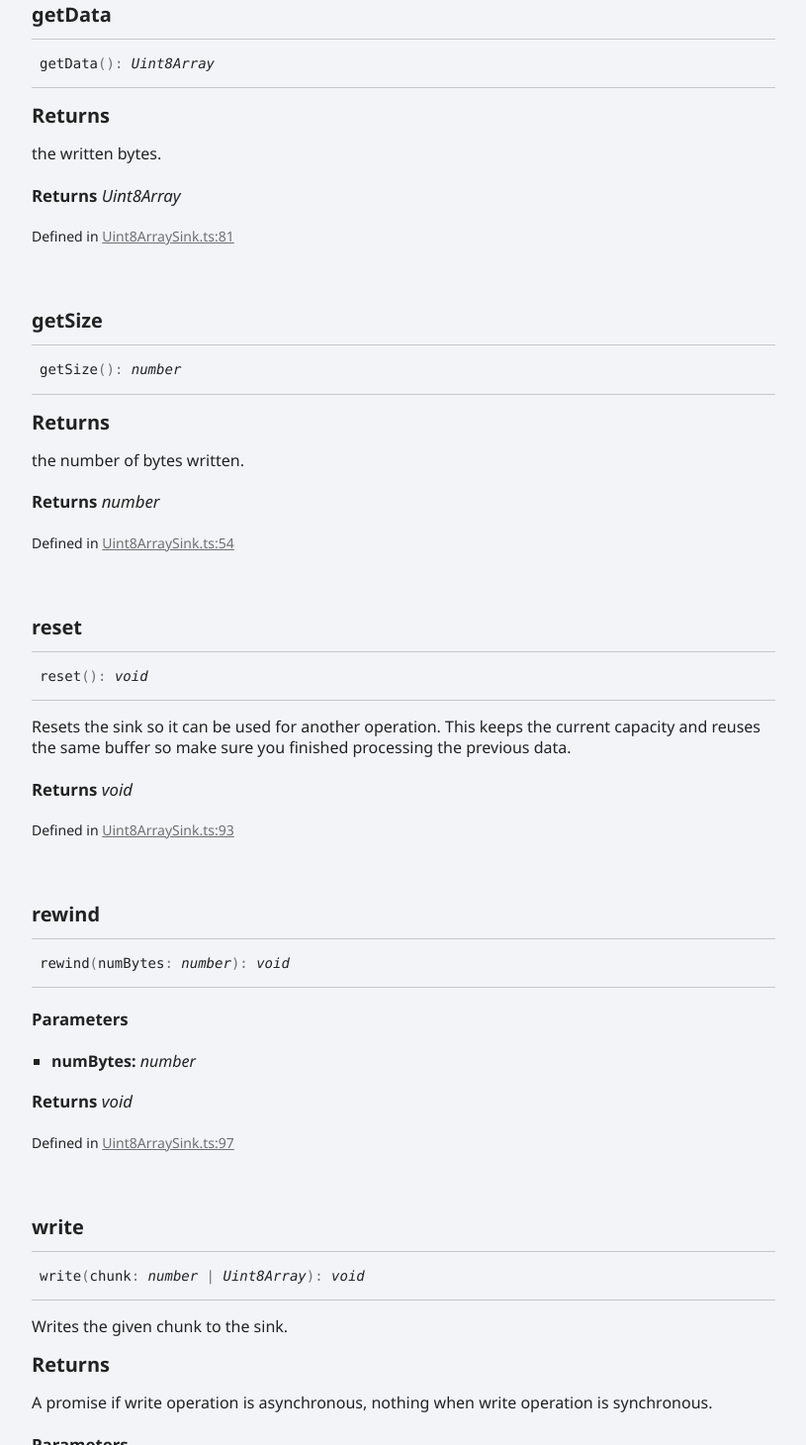
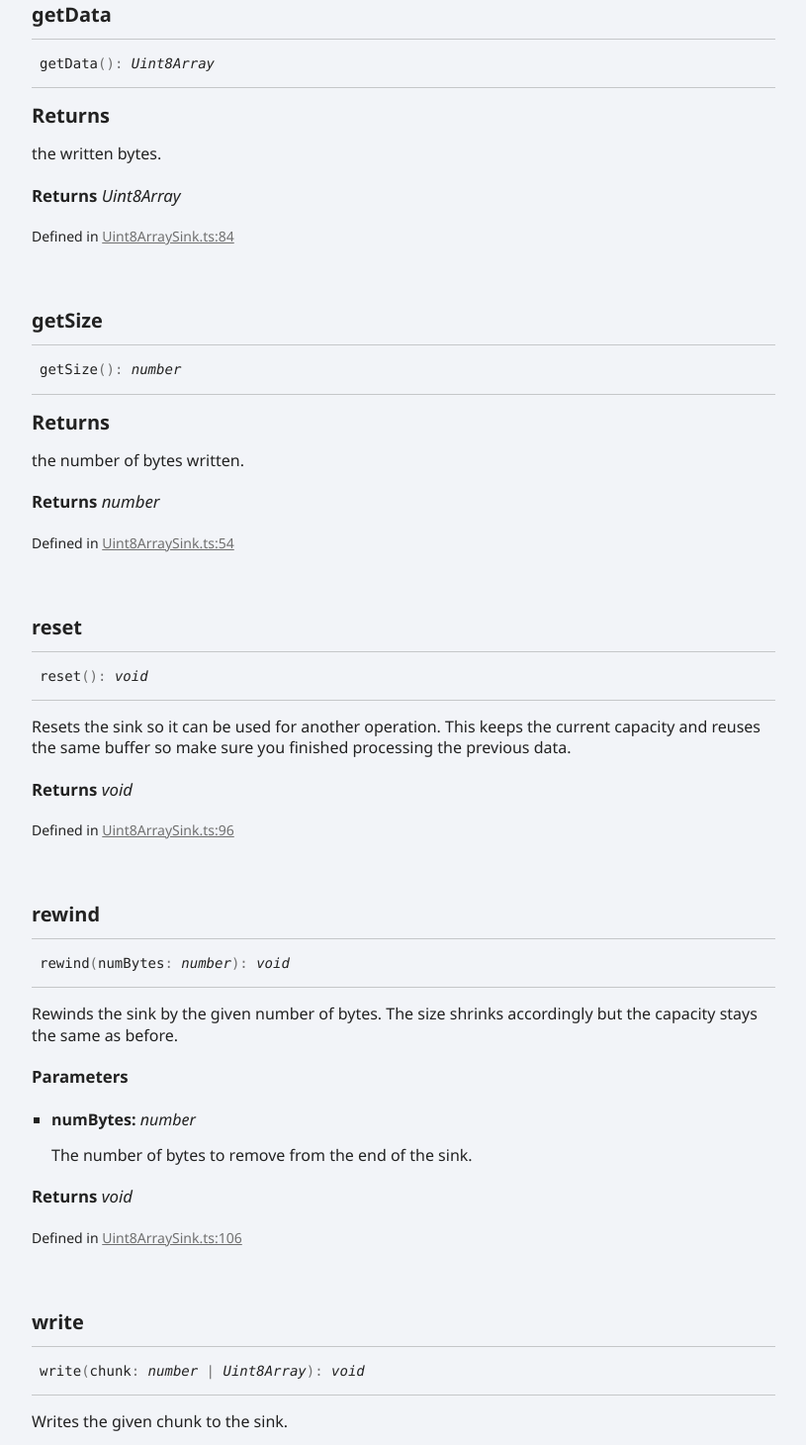
Before and after one commit to kayahr/datastream, a plain HTML site: page classes/index.Uint8ArraySink.html in a window 1280 px wide. Shown: the part 2026-3486 px from the top of the page at 99% size, without its empty margins (96-911 px from the left). Drawn offline with Linux system fonts and the light colour scheme.

Commit message:
Deploying to gh-pages from @ kayahr/datastream@473d5c79c59dae69738e10b454c44a068f71f5ce 🚀

```diff
--- a/classes/index.Uint8ArraySink.html
+++ b/classes/index.Uint8ArraySink.html
@@ -107,7 +107,7 @@
 </div>
 <h4 class="tsd-returns-title">Returns <span class="tsd-signature-type">Uint8Array</span></h4><aside class="tsd-sources">
 <ul>
-<li>Defined in <a href="https://github.com/kayahr/datastream/blob/main/src/main/Uint8ArraySink.ts#L81">Uint8ArraySink.ts:81</a></li></ul></aside></li></ul></section>
+<li>Defined in <a href="https://github.com/kayahr/datastream/blob/main/src/main/Uint8ArraySink.ts#L84">Uint8ArraySink.ts:84</a></li></ul></aside></li></ul></section>
 <section class="tsd-panel tsd-member tsd-kind-method tsd-parent-kind-class"><a id="getSize" class="tsd-anchor"></a>
 <h3 class="tsd-anchor-link"><span>get<wbr/>Size</span><a href="#getSize" aria-label="Permalink" class="tsd-anchor-icon"><svg class="icon icon-tabler icon-tabler-link" viewBox="0 0 24 24" stroke-width="2" stroke="currentColor" fill="none" stroke-linecap="round" stroke-linejoin="round"><use href="#icon-anchor-a"></use><use href="#icon-anchor-b"></use><use href="#icon-anchor-c"></use></svg></a></h3>
 <ul class="tsd-signatures tsd-kind-method tsd-parent-kind-class">
@@ -129,20 +129,25 @@ buffer so make sure you finished processing the previous data.</p>
 </div>
 <h4 class="tsd-returns-title">Returns <span class="tsd-signature-type">void</span></h4><aside class="tsd-sources">
 <ul>
-<li>Defined in <a href="https://github.com/kayahr/datastream/blob/main/src/main/Uint8ArraySink.ts#L93">Uint8ArraySink.ts:93</a></li></ul></aside></li></ul></section>
+<li>Defined in <a href="https://github.com/kayahr/datastream/blob/main/src/main/Uint8ArraySink.ts#L96">Uint8ArraySink.ts:96</a></li></ul></aside></li></ul></section>
 <section class="tsd-panel tsd-member tsd-kind-method tsd-parent-kind-class"><a id="rewind" class="tsd-anchor"></a>
 <h3 class="tsd-anchor-link"><span>rewind</span><a href="#rewind" aria-label="Permalink" class="tsd-anchor-icon"><svg class="icon icon-tabler icon-tabler-link" viewBox="0 0 24 24" stroke-width="2" stroke="currentColor" fill="none" stroke-linecap="round" stroke-linejoin="round"><use href="#icon-anchor-a"></use><use href="#icon-anchor-b"></use><use href="#icon-anchor-c"></use></svg></a></h3>
 <ul class="tsd-signatures tsd-kind-method tsd-parent-kind-class">
 <li class="tsd-signature tsd-anchor-link" id="rewind.rewind-1">rewind<span class="tsd-signature-symbol">(</span>numBytes<span class="tsd-signature-symbol">: </span><span class="tsd-signature-type">number</span><span class="tsd-signature-symbol">)</span><span class="tsd-signature-symbol">: </span><span class="tsd-signature-type">void</span><a href="#rewind.rewind-1" aria-label="Permalink" class="tsd-anchor-icon"><svg class="icon icon-tabler icon-tabler-link" viewBox="0 0 24 24" stroke-width="2" stroke="currentColor" fill="none" stroke-linecap="round" stroke-linejoin="round"><use href="#icon-anchor-a"></use><use href="#icon-anchor-b"></use><use href="#icon-anchor-c"></use></svg></a></li>
 <li class="tsd-description">
+<div class="tsd-comment tsd-typography"><p>Rewinds the sink by the given number of bytes. The size shrinks accordingly but the capacity stays the same as
+before.</p>
+</div>
 <div class="tsd-parameters">
 <h4 class="tsd-parameters-title">Parameters</h4>
 <ul class="tsd-parameter-list">
 <li>
-<h5>numBytes: <span class="tsd-signature-type">number</span></h5></li></ul></div>
+<h5>numBytes: <span class="tsd-signature-type">number</span></h5>
+<div class="tsd-comment tsd-typography"><p>The number of bytes to remove from the end of the sink.</p>
+</div></li></ul></div>
 <h4 class="tsd-returns-title">Returns <span class="tsd-signature-type">void</span></h4><aside class="tsd-sources">
 <ul>
-<li>Defined in <a href="https://github.com/kayahr/datastream/blob/main/src/main/Uint8ArraySink.ts#L97">Uint8ArraySink.ts:97</a></li></ul></aside></li></ul></section>
+<li>Defined in <a href="https://github.com/kayahr/datastream/blob/main/src/main/Uint8ArraySink.ts#L106">Uint8ArraySink.ts:106</a></li></ul></aside></li></ul></section>
 <section class="tsd-panel tsd-member tsd-kind-method tsd-parent-kind-class"><a id="write" class="tsd-anchor"></a>
 <h3 class="tsd-anchor-link"><span>write</span><a href="#write" aria-label="Permalink" class="tsd-anchor-icon"><svg class="icon icon-tabler icon-tabler-link" viewBox="0 0 24 24" stroke-width="2" stroke="currentColor" fill="none" stroke-linecap="round" stroke-linejoin="round"><use href="#icon-anchor-a"></use><use href="#icon-anchor-b"></use><use href="#icon-anchor-c"></use></svg></a></h3>
 <ul class="tsd-signatures tsd-kind-method tsd-parent-kind-class">
```
